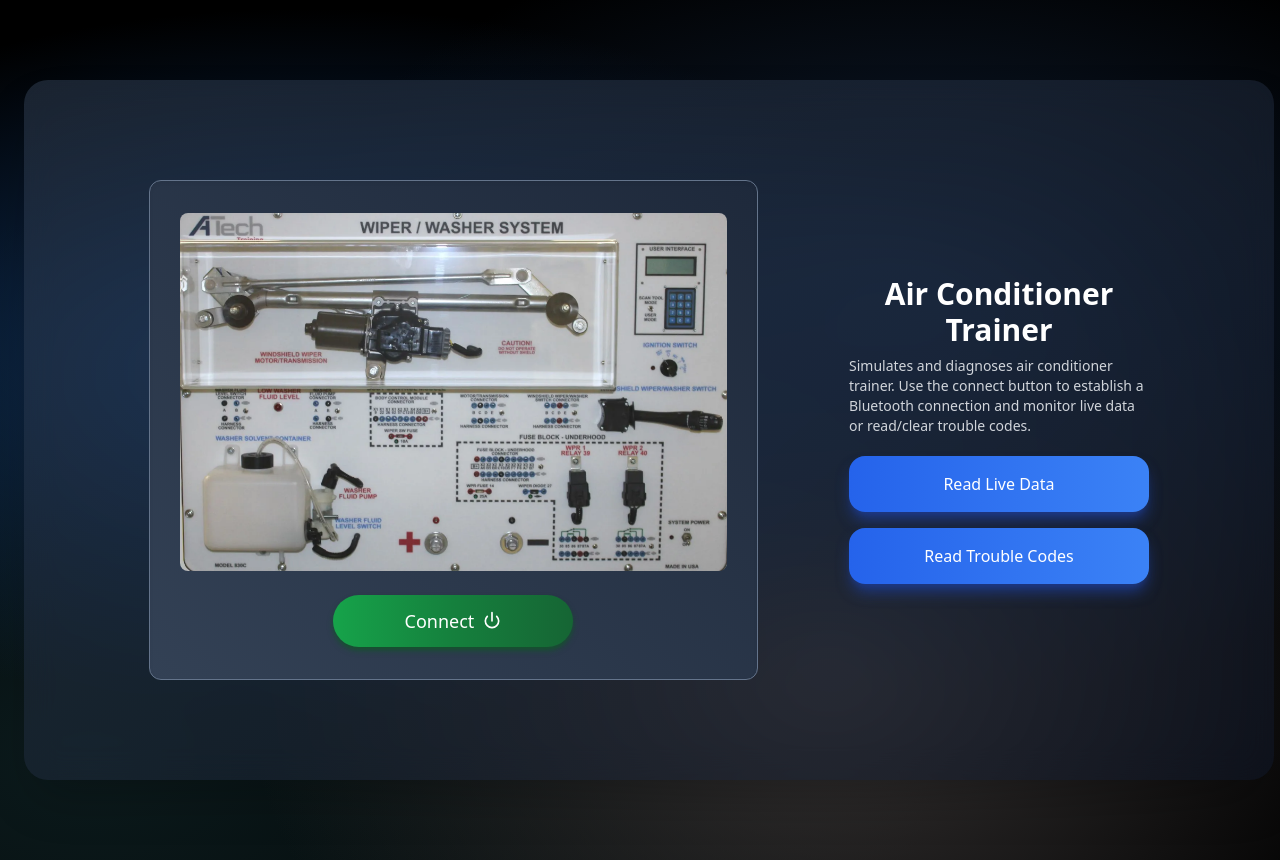
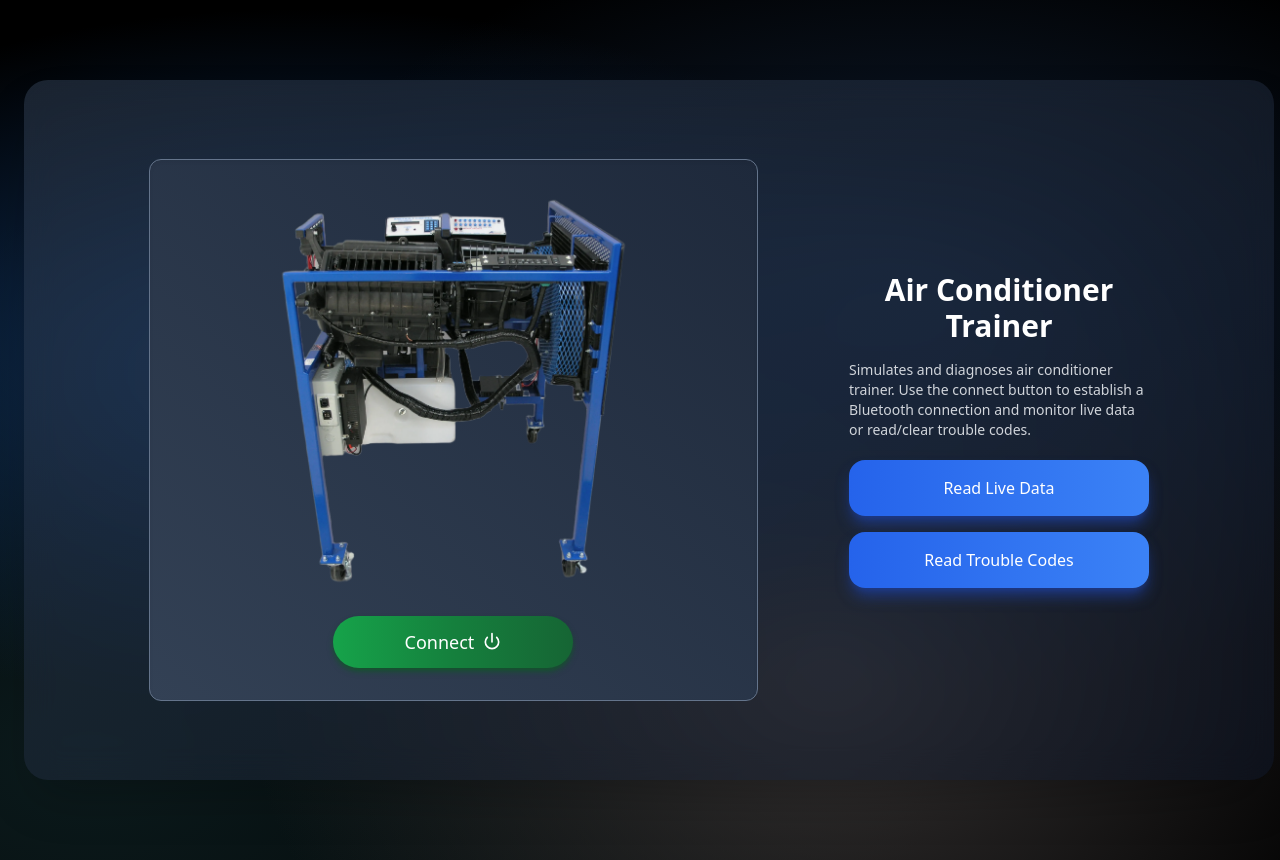
Before and after one commit to kee5625/Trainer-Diagnostic-Interface, a React (Vite) app: page /air-conditioner in a window 1280 px wide. Built offline with nearby package versions, Linux system fonts and the light colour scheme.

Commit message:
corrected routing and added trainer image

```diff
--- /dev/null
+++ b/src/components/ReadCodeComponents/AC_RC.jsx
@@ -0,0 +1,7 @@
+export default function AC_RC(){
+    return(
+        <div>
+
+        </div>
+    )
+}
--- /dev/null
+++ b/src/components/ReadDataComponents/AC_RD.jsx
@@ -0,0 +1,7 @@
+export default function AC_RD(){
+    return(
+        <div>
+
+        </div>
+    )
+}
--- a/src/pages/AirConditionerTrainer.jsx
+++ b/src/pages/AirConditionerTrainer.jsx
@@ -1,6 +1,6 @@
 import React, { useState, useRef, useEffect } from 'react';
 import { connectBle, disconnectBle, onBleState} from '../components/bluetooth/core'
-import wiper_washer_trainer from '../assets/wiper_washer_trainer.webp';
+import ac_trainer from '../assets/ac_trainer.webp';
 import { useNavigate } from 'react-router-dom';
 
 export default function AirConditionerHome(){
@@ -51,9 +51,9 @@ export default function AirConditionerHome(){
                         {/* Image */}
                         <div className="relative overflow-hidden py-8 rounded-xl bg-gradient-to-tr from-slate-700 to-slate-800 border border-slate-500 flex flex-col gap-2 items-center justify-center shadow-inner">
                             <img
-                                src={wiper_washer_trainer}
-                                alt="Wiper-Washer Trainer"
-                                className="w-[90%] rounded-lg h-full object-contain"
+                                src={ac_trainer}
+                                alt="Air-conditioner Trainer"
+                                className="w-[60%] rounded-lg h-full object-contain"
                             />
 
 
@@ -116,18 +116,18 @@ export default function AirConditionerHome(){
 
                     {/* Right: Description */}
                     <div className="flex flex-col justify-center text-white w-full max-w-[350px]">
-                        <h2 className="text-3xl font-bold mb-2 text-center">Air Conditioner Trainer</h2>
+                        <h2 className="text-3xl font-bold mb-4 text-center">Air Conditioner Trainer</h2>
                         <p className="text-gray-300 text-sm pb-5">
                         Simulates and diagnoses air conditioner trainer. Use the connect button to establish a Bluetooth connection and monitor live data or read/clear trouble codes.
                         </p>
                         <div className="flex flex-col w-full gap-4">
                             <button
-                                onClick={() => navigate('/trainer/wiper-washer/read-data')}
+                                onClick={() => navigate('/trainer/air-conditioner/read-data')}
                                 className='inline-block w-full text-center min-w-[200px] px-5 py-4 text-white transition-all rounded-2xl shadow-lg sm:w-auto bg-gradient-to-r from-blue-600 to-blue-500 hover:bg-gradient-to-b dark:shadow-blue-900 shadow-blue-200 hover:shadow-2xl hover:shadow-blue-400 hover:-tranneutral-y-px'>
                                 Read Live Data
                             </button>
                             <button
-                                onClick={() => navigate('/trainer/wiper-washer/read-codes')}
+                                onClick={() => navigate('/trainer/air-conditioner/read-codes')}
                                 className='inline-block w-full text-center min-w-[200px] px-5 py-4 text-white transition-all rounded-2xl shadow-lg sm:w-auto bg-gradient-to-r from-blue-600 to-blue-500 hover:bg-gradient-to-b dark:shadow-blue-900 shadow-blue-200 hover:shadow-2xl hover:shadow-blue-400 hover:-tranneutral-y-px'>
                                 Read Trouble Codes
                             </button>
--- a/src/pages/TrainerActionPage.jsx
+++ b/src/pages/TrainerActionPage.jsx
@@ -3,6 +3,8 @@ import PS_RD from "../components/ReadDataComponents/PS_RD";
 import PS_RC from "../components/ReadCodeComponents/PS_RC";
 import WW_RD from "../components/ReadDataComponents/WW_RD";
 import WW_RC from "../components/ReadCodeComponents/WW_RC";
+import AC_RC from "../components/ReadCodeComponents/AC_RC";
+import AC_RD from "../components/ReadDataComponents/AC_RD";
 
 export default function TrainerActionPage() {
   const { trainerId, action } = useParams();
@@ -19,6 +21,11 @@ export default function TrainerActionPage() {
     else if (action === "read-codes") ComponentToRender = <WW_RC />;
   }
 
+  if (trainerId === "air-conditioner") {
+    if (action === "read-data") ComponentToRender = <AC_RD />
+    else if (action === "read-codes") ComponentToRender = <AC_RC />
+  }
+
   if (!ComponentToRender) {
     return <h2>Invalid trainer or action</h2>;
   }
```
Also changed, not shown: src/assets/ac_trainer.webp (added).
